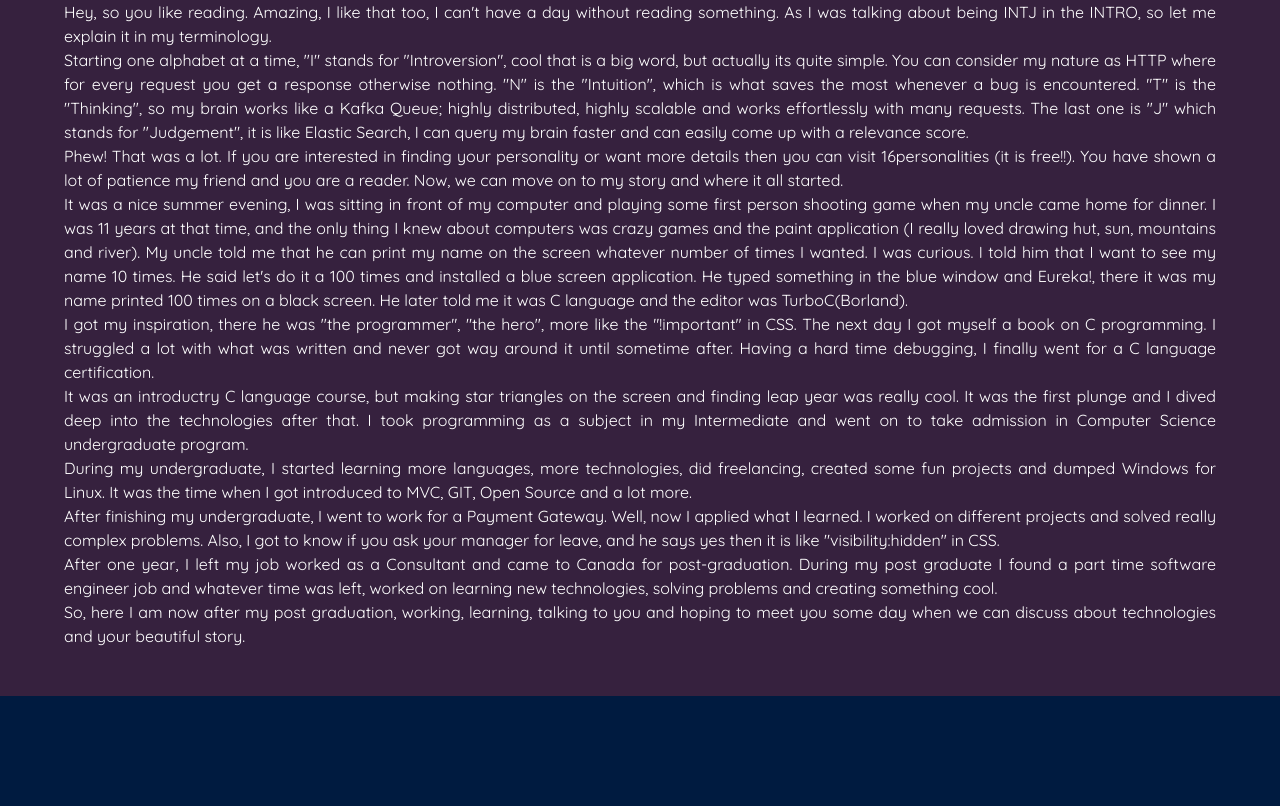
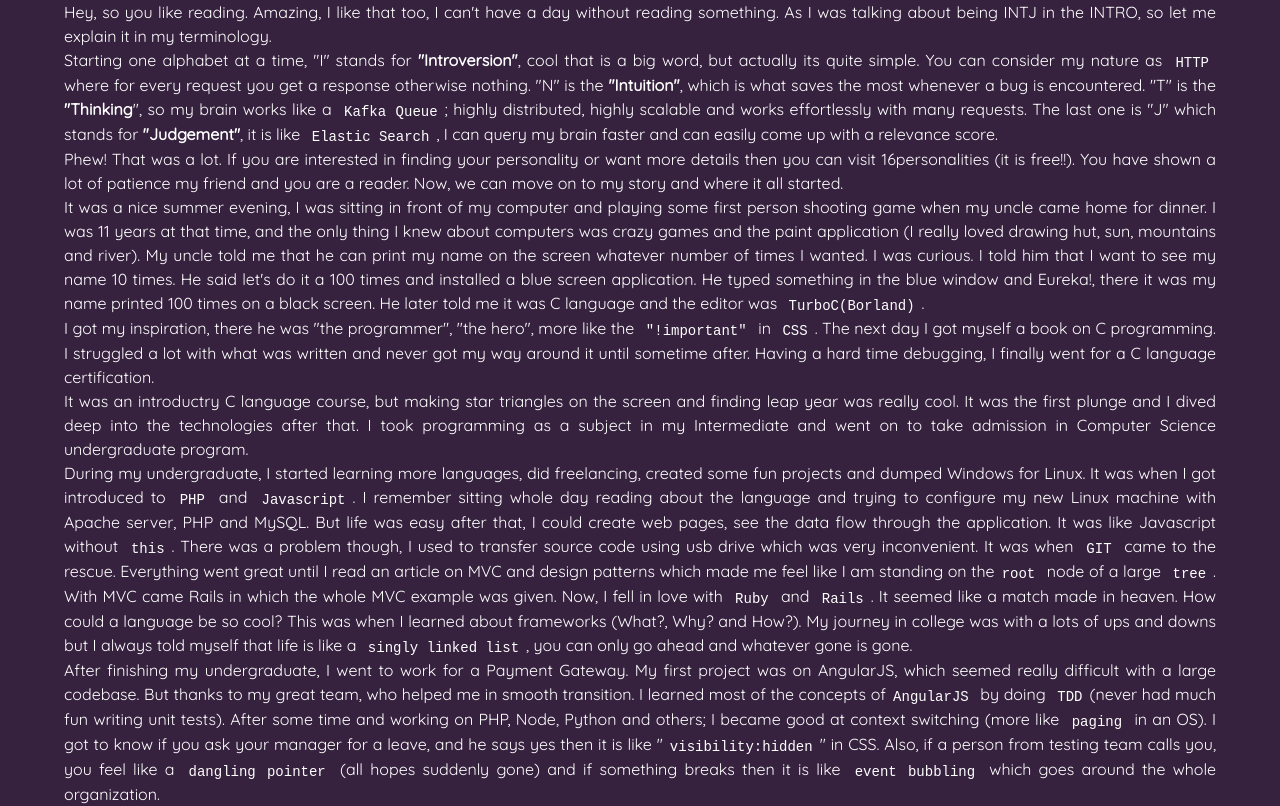
Before and after one commit to arcvats/portfolio, a React (Create React App) app: page / in a window 1280 px wide. Shown: the part 2520-3326 px from the top of the page. Built offline with nearby package versions, Linux system fonts and the light colour scheme.

Commit message:
fix story

```diff
--- a/src/components/Contact.css
+++ b/src/components/Contact.css
@@ -104,3 +104,11 @@
     font-size: 1em;
     color: #5EDCFF;
 }
+
+.contact .placeholder-loading {
+    text-align: center;
+}
+
+.contact .placeholder-loading img{
+    width: 200px;
+}
--- a/src/components/Contact.js
+++ b/src/components/Contact.js
@@ -133,7 +133,11 @@
     if (status === 0) {
       return form;
     } else if (status === 1) {
-      return <Placeholder />;
+      return (
+        <div className="placeholder-loading">
+          <Placeholder />
+        </div>
+      );
     } else if (status === 2) {
       return success;
     } else {
@@ -150,8 +154,8 @@
             <div className="column is-half">
               <p>
                 Thank you for visiting. I hope you liked my portfolio. If you
-                have any suggestions for me, or just want to say "Hello", please
-                send me a message by filling the contact form.{" "}
+                have any suggestions, or want to say "Hello", please send me a
+                message by filling the contact form.{" "}
               </p>
               {getField()}
             </div>
--- a/src/components/Story.css
+++ b/src/components/Story.css
@@ -21,3 +21,8 @@
     font-size: 1em;
     text-align: justify;
 }
+
+code{
+    background: transparent;
+    color: #fff;
+}
--- a/src/components/Story.js
+++ b/src/components/Story.js
@@ -16,15 +16,17 @@
             the INTRO, so let me explain it in my terminology.
           </p>
           <p>
-            Starting one alphabet at a time, "I" stands for "Introversion", cool
-            that is a big word, but actually its quite simple. You can consider
-            my nature as HTTP where for every request you get a response
-            otherwise nothing. "N" is the "Intuition", which is what saves the
-            most whenever a bug is encountered. "T" is the "Thinking", so my
-            brain works like a Kafka Queue; highly distributed, highly scalable
-            and works effortlessly with many requests. The last one is "J" which
-            stands for "Judgement", it is like Elastic Search, I can query my
-            brain faster and can easily come up with a relevance score.
+            Starting one alphabet at a time, "I" stands for{" "}
+            <b>"Introversion"</b>, cool that is a big word, but actually its
+            quite simple. You can consider my nature as <code>HTTP</code> where
+            for every request you get a response otherwise nothing. "N" is the{" "}
+            <b>"Intuition"</b>, which is what saves the most whenever a bug is
+            encountered. "T" is the <b>"Thinking</b>", so my brain works like a{" "}
+            <code>Kafka Queue</code>; highly distributed, highly scalable and
+            works effortlessly with many requests. The last one is "J" which
+            stands for <b>"Judgement"</b>, it is like{" "}
+            <code>Elastic Search</code>, I can query my brain faster and can
+            easily come up with a relevance score.
           </p>
           <p>
             Phew! That was a lot. If you are interested in finding your
@@ -44,14 +46,16 @@
             times. He said let's do it a 100 times and installed a blue screen
             application. He typed something in the blue window and Eureka!,
             there it was my name printed 100 times on a black screen. He later
-            told me it was C language and the editor was TurboC(Borland).
+            told me it was C language and the editor was{" "}
+            <code>TurboC(Borland)</code>.
           </p>
           <p>
             I got my inspiration, there he was "the programmer", "the hero",
-            more like the "!important" in CSS. The next day I got myself a book
-            on C programming. I struggled a lot with what was written and never
-            got way around it until sometime after. Having a hard time
-            debugging, I finally went for a C language certification.
+            more like the <code>"!important"</code> in <code>CSS</code>. The
+            next day I got myself a book on C programming. I struggled a lot
+            with what was written and never got my way around it until sometime
+            after. Having a hard time debugging, I finally went for a C language
+            certification.
           </p>
           <p>
             It was an introductry C language course, but making star triangles
@@ -61,29 +65,56 @@
             admission in Computer Science undergraduate program.
           </p>
           <p>
-            During my undergraduate, I started learning more languages, more
-            technologies, did freelancing, created some fun projects and dumped
-            Windows for Linux. It was the time when I got introduced to MVC,
-            GIT, Open Source and a lot more.
+            During my undergraduate, I started learning more languages, did
+            freelancing, created some fun projects and dumped Windows for Linux.
+            It was when I got introduced to <code>PHP</code> and{" "}
+            <code>Javascript</code>. I remember sitting whole day reading about
+            the language and trying to configure my new Linux machine with
+            Apache server, PHP and MySQL. But life was easy after that, I could
+            create web pages, see the data flow through the application. It was
+            like Javascript without <code>this</code>. There was a problem
+            though, I used to transfer source code using usb drive which was
+            very inconvenient. It was when <code>GIT</code> came to the rescue.
+            Everything went great until I read an article on MVC and design
+            patterns which made me feel like I am standing on the
+            <code>root</code> node of a large <code>tree</code>. With MVC came
+            Rails in which the whole MVC example was given. Now, I fell in love
+            with <code>Ruby</code> and <code>Rails</code>. It seemed like a
+            match made in heaven. How could a language be so cool? This was when
+            I learned about frameworks (What?, Why? and How?). My journey in
+            college was with a lots of ups and downs but I always told myself
+            that life is like a <code>singly linked list</code>, you can only go
+            ahead and whatever gone is gone.
           </p>
           <p>
             After finishing my undergraduate, I went to work for a Payment
-            Gateway. Well, now I applied what I learned. I worked on different
-            projects and solved really complex problems. Also, I got to know if
-            you ask your manager for leave, and he says yes then it is like
-            "visibility:hidden" in CSS.
+            Gateway. My first project was on AngularJS, which seemed really
+            difficult with a large codebase. But thanks to my great team, who
+            helped me in smooth transition. I learned most of the concepts of
+            <code>AngularJS</code> by doing <code>TDD</code>(never had much fun
+            writing unit tests). After some time and working on PHP, Node,
+            Python and others; I became good at context switching (more like{" "}
+            <code>paging</code> in an OS). I got to know if you ask your manager
+            for a leave, and he says yes then it is like "
+            <code>visibility:hidden</code>" in CSS. Also, if a person from
+            testing team calls you, you feel like a{" "}
+            <code>dangling pointer</code> (all hopes suddenly gone) and if
+            something breaks then it is like <code>event bubbling</code> which
+            goes around the whole organization.
           </p>
           <p>
-            After one year, I left my job worked as a Consultant and came to
-            Canada for post-graduation. During my post graduate I found a part
-            time software engineer job and whatever time was left, worked on
-            learning new technologies, solving problems and creating something
-            cool.
+            After one year, I left my job and worked as a Consultant with a
+            budding startup. Then I came to Canada for post-graduation. During
+            my post graduation I found a part time software engineer job where I
+            did a lot of canvas, optimizations, monkey patching etc and whatever
+            time was left, worked on learning something, solving problems and
+            creating something cool.
           </p>
           <p>
-            So, here I am now after my post graduation, working, learning,
-            talking to you and hoping to meet you some day when we can discuss
-            about technologies and your beautiful story.
+            So, that was my story in short and here I am now after my post
+            graduation, working, learning, talking to you and hoping to meet you
+            some day when we can discuss about technologies and I can listen to
+            your beautiful story.
           </p>
         </div>
       </div>
```
